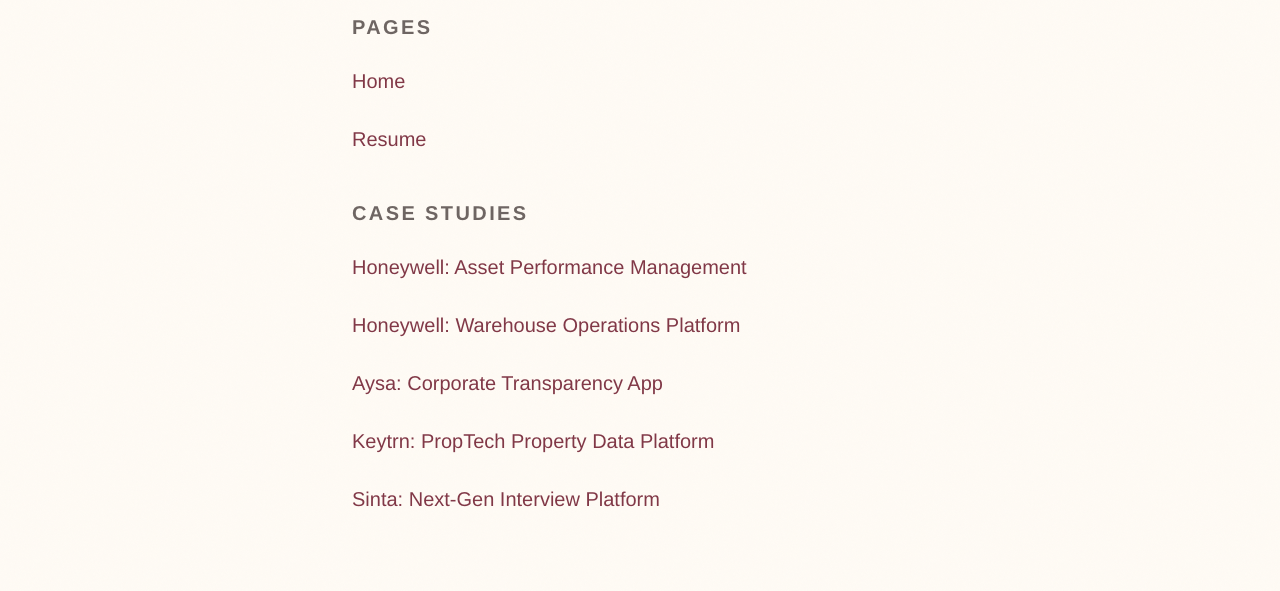
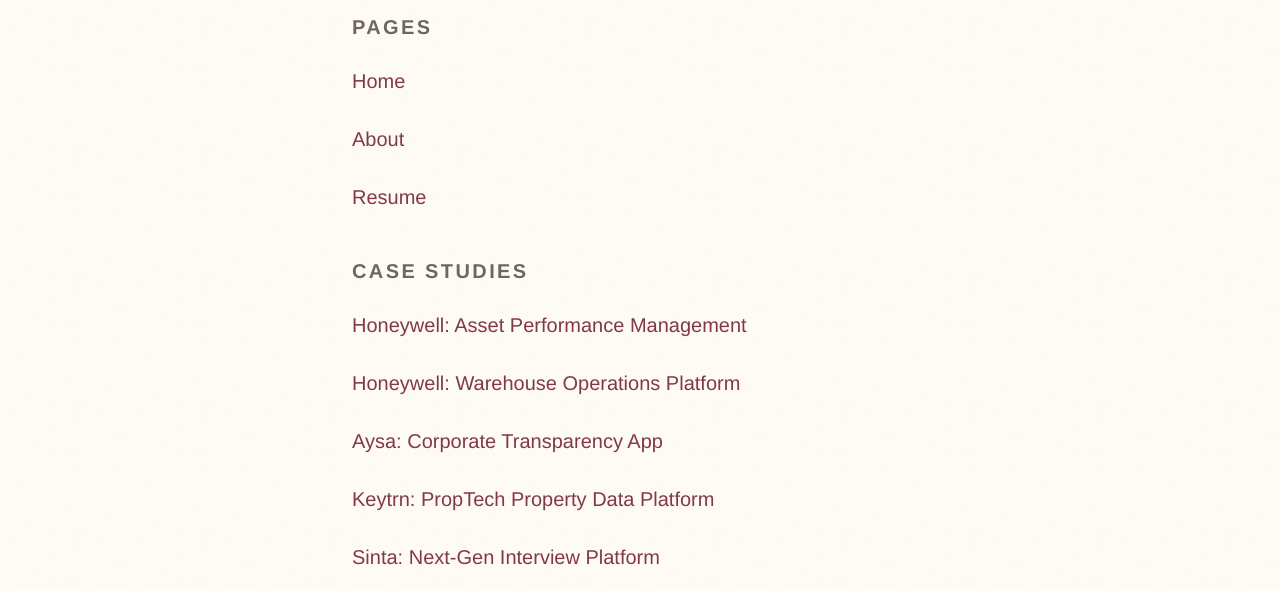
Before and after one commit to robjonesdesigns/portfolio, an Astro site: page /sitemap in a window 1280 px wide. Shown: the part 209-800 px from the top of the page. Built offline with nearby package versions, Linux system fonts and the light colour scheme; Astro itself is replaced by a stand-in of ours.

Commit message:
Add About page to sitemap

```diff
--- a/src/components/pages/SitemapPage.jsx
+++ b/src/components/pages/SitemapPage.jsx
@@ -23,6 +23,7 @@
               <h2 className="type-label mb-3">Pages</h2>
               <ul style={{ listStyle: 'none', padding: 0, margin: '0 0 2rem' }}>
                 <li className="mb-2"><a href="/" className="type-link inline-block py-2 -mx-2 px-2">Home</a></li>
+                <li className="mb-2"><a href="/about" className="type-link inline-block py-2 -mx-2 px-2">About</a></li>
                 <li className="mb-2"><a href="/resume" className="type-link inline-block py-2 -mx-2 px-2">Resume</a></li>
               </ul>
 
```
